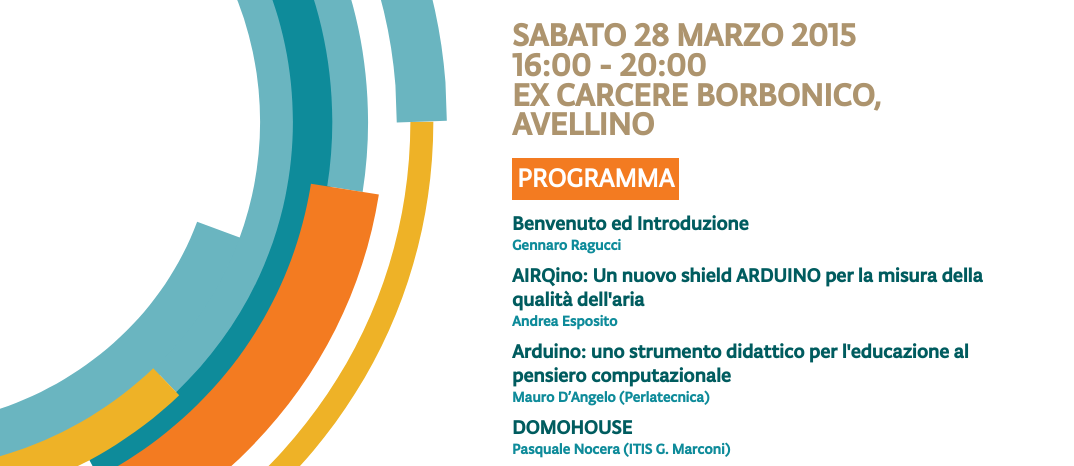
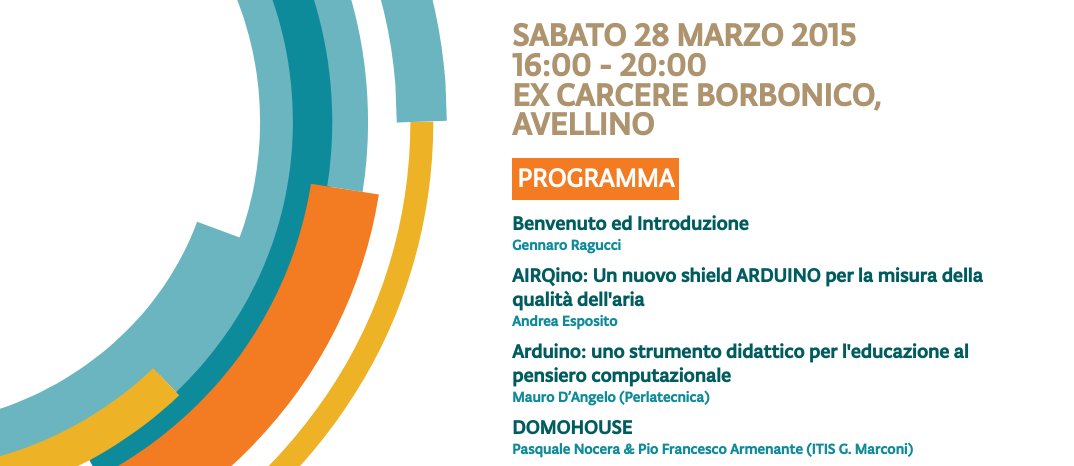
Before and after one commit to IrLUG/LinuxDay2015, a website: page index.html in a window 1280 px wide. Shown: the part 313-779 px from the top of the page, without its empty margins (0-1074 px from the left). Drawn offline with Linux system fonts and the light colour scheme.

Commit message:
Fix name.

```diff
--- a/index.html
+++ b/index.html
@@ -48,7 +48,7 @@
                         <dd>Mauro D’Angelo (Perlatecnica)</dd>
 
                         <dt>DOMOHOUSE</dt>
-                        <dd>Pasquale Nocera (ITIS G. Marconi)</dd>
+                        <dd>Pasquale Nocera &amp; Pio Francesco Armenante (ITIS G. Marconi)</dd>
 
                         <dt>Con Arduino e Stampanti 3D la robotica diventa homemade</dt>
                         <dd>Mauro D’Ambrosi (Open Makers Italy)</dd>
```
